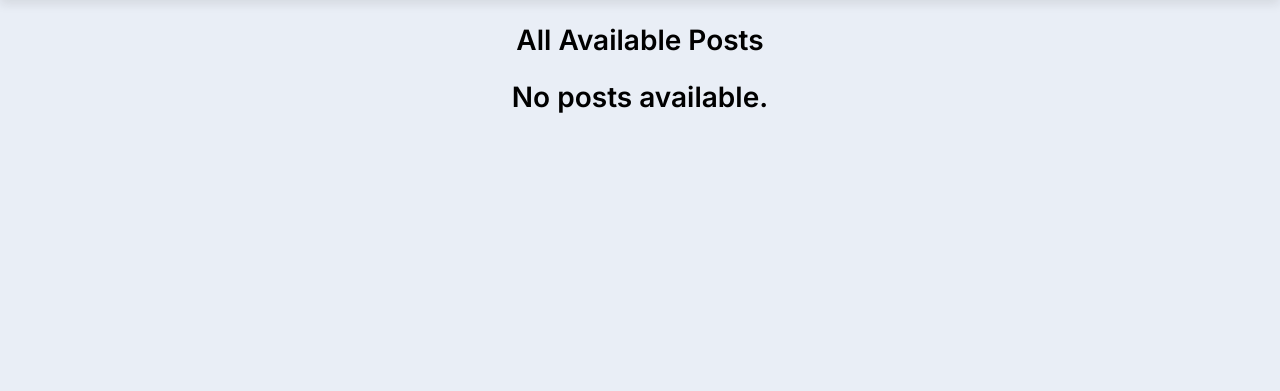
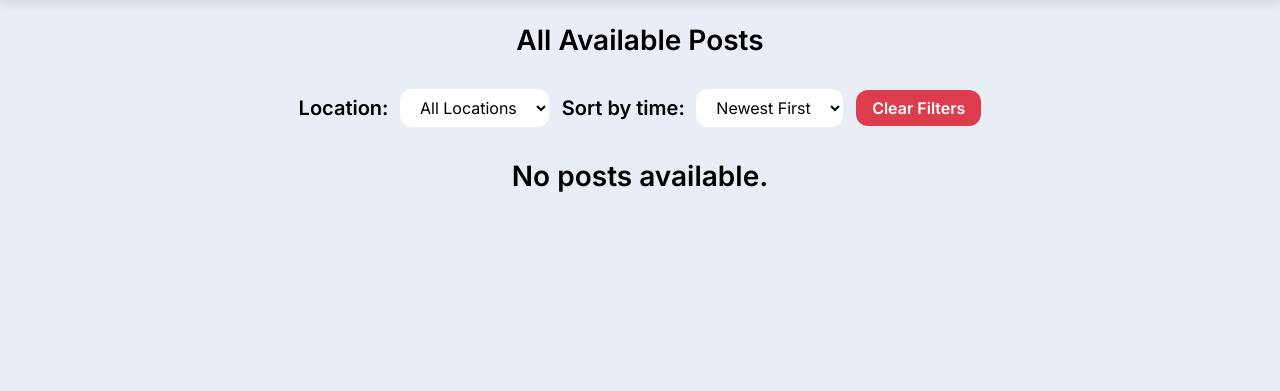
Before and after one commit to BrunoChvalkovsky/rocnikovy_projekt_lostandfound, a Django app: page / in a window 1280 px wide. Shown: the part 72-463 px from the top of the page. Run offline with Django 5.2, Linux system fonts and the light colour scheme; the visitor is signed in with stand-in values (Sample User, id 1); data that the repository does not hold is empty.

Commit message:
time and loc final, fixed css

```diff
--- a/lostandfound/templates/project/base.html
+++ b/lostandfound/templates/project/base.html
@@ -7,7 +7,6 @@
         <meta name="viewport" content="width=device-width, initial-scale=1">
 {% block title %}
 {% endblock %}
-<!--<script src="{% static 'project/js/base.js' %}"></script>-->
         <link rel="stylesheet" href="{% static 'project/css/base.css' %}">
     </head>
 {% endblock %}
--- a/lostandfound/templates/project/homepage.html
+++ b/lostandfound/templates/project/homepage.html
@@ -10,6 +10,7 @@
 {% block head %}
     {{ block.super }}
     <link rel="stylesheet" href="{% static 'project/css/homepage.css' %}">
+    <script src="{% static 'project/js/homepage.js' %}"></script>
 {% endblock %}
 
 {% block header %}
@@ -17,7 +18,30 @@
 
 {% block main %}
     <div class="homepage">
-        <h2 class="homepage-title" >All Available Posts</h2>
+        <div class="upper-container">
+            <h2 class="homepage-title" >All Available Posts</h2>
+            <form method="GET" action="{% url 'homepage' %}" class="filter-form">
+                <div class="filter-group">
+                    <label for="location_id">Location:</label>
+                    <select class="filter-dropdown" name="location_id" id="location_id" onchange="this.form.submit()">
+                        <option value="">All Locations</option>
+                        {% for loc in locations %}
+                            <option value="{{ loc.id }}" {% if loc.id == selected_location %}selected{% endif %}>
+                                {{ loc.name }}
+                            </option>
+                        {% endfor %}
+                    </select>
+                </div>
+                <div class="filter-group">
+                    <label for="date_sort">Sort by time:</label>
+                    <select class="filter-dropdown" name="date_sort" id="date_sort" onchange="this.form.submit()">
+                        <option value="newest" {% if selected_sort == 'newest' %}selected{% endif %}>Newest First</option>
+                        <option value="oldest" {% if selected_sort == 'oldest' %}selected{% endif %}>Oldest First</option>
+                    </select>
+                </div>
+                <button type="button" class="button-reset" onclick="clearFilters()">Clear Filters</button>
+            </form>
+        </div>
         <ul>
             {% for post in posts %}
                     <div class="post-item">
@@ -25,12 +49,12 @@
                         {% if post.owner == user %}
                             <a class="owner" href="{% url 'myposts' %}">
                                 <img class="user-img" src="{% static 'project/images/user-blank.svg' %}" alt="{{ profile.name|default:'User' }}">
-                                {{ post.owner.profile.name }}
+                                <span class="owner-name">{{ post.owner.profile.name }}</span>
                             </a>
                         {% else %}
                         <a class="owner" href="{% url 'userposts' post.owner.id %}">
                             <img class="user-img" src="{% static 'project/images/user-blank.svg' %}" alt="{{ profile.name|default:'User' }}">
-                            {{ post.owner.profile.name }}
+                            <span class="owner-name">{{ post.owner.profile.name }}</span>
                         </a>
                         {% endif %}
                         <div class="location-time">
--- a/lostandfound/views.py
+++ b/lostandfound/views.py
@@ -18,11 +18,22 @@ def homepage(request):
         profile = request.user.profile
     else:
         profile = None
+    location_id = request.GET.get('location_id')
+    if location_id:
+        posts = posts.filter(location_id=location_id)
+
+    date_sort = request.GET.get('date_sort')
+    if date_sort == 'oldest':
+        posts = posts.order_by('time_found')
+    else:
+        posts = posts.order_by('-time_found')
     return render(request, 'project/homepage.html',
                 {
                         'posts': posts,
                         "profile": profile,
-                        "locations": Location.objects.all()
+                        "locations": Location.objects.all(),
+                        'selected_location': int(location_id) if location_id else None,
+                        'selected_sort': date_sort,
                   })
 
 def postdetails(request, id):
--- a/static/project/css/homepage.css
+++ b/static/project/css/homepage.css
@@ -16,7 +16,55 @@
     text-align: center;
     margin-bottom: 2vh;
 }
+.upper-container {
+    display: flex;
+    flex-direction: column;
+    align-items: center;
+    justify-content: center;
+    gap: 2vh;
+    margin-bottom: 4vh;
+}
+.filter-form {
+    font: 600 2.5vh 'Inter', sans-serif;;
+    display: flex;
+    justify-content: center;
+    align-items: center;
+    gap: 1vw;
+    background-color: transparent;
+}
 
+.filter-group {
+    display: flex;
+    align-items: center;
+    gap: 0.9vw;
+}
+.filter-dropdown {
+    font: 400 2vh 'Inter', sans-serif;
+    background-color: white;
+    border-radius: 1.5vh;
+    border: none;
+    padding: 1vh 2vh;
+    width: auto;
+    max-width: 20vh;
+
+}
+.button-reset {
+    font: 600 2vh 'Inter', sans-serif;
+    padding: 1vh 2vh;
+    border: none;
+    border-radius: 1.5vh;
+    cursor: pointer;
+    width: auto;
+    max-width: 20vh;
+    align-self: center;
+    color: white;
+    transition: background-color 0.2s, color 0.5s;
+    background-color: rgb(220, 60, 75);
+}
+.button-reset:hover {
+    background-color: rgb(183, 15, 31);
+    transition: background-color 0.2s, color 0.5s;
+}
 .post-item {
     display: grid;
     grid-template-columns: 1fr;
@@ -25,6 +73,7 @@
     box-shadow: 0 4px 10px rgba(30, 30, 30, 0.1);
     border-radius: 2.5vw;
     padding: 3vw;
+    padding-top: 0;
     margin-top: 3vh;
     margin-left: 10vw;
     margin-right: 10vw;
@@ -32,12 +81,10 @@
     cursor: pointer;
     transition: box-shadow 0.3s, transform 0.3s;
 }
-
 .post-item:hover {
     box-shadow: 0 6px 15px rgba(30, 30, 30, 0.2);
     transform: translateY(-0.5vh);
 }
-
 .owner {
     display: flex;
     flex-direction: row;
@@ -51,30 +98,36 @@
     border-radius: 2vh;
     height: 7vh;
 }
-
 .owner .user-img {
     opacity: 0.75;
     width: 5vh;
     height: 5vh;
     object-fit: cover;
-    transform: translateY(-0.6vh);
+    transform: translateY(-0.5vh);
 }
 .owner:hover {
     text-decoration: underline;
     background-color: #f0f0f0;
+}
+.owner-name {
+    padding-top: 0.2vh;
 }
 .post-header {
     display: flex;
     flex-direction: row;
     justify-content: space-between;
     align-items: center;
+    margin-top: 0;
 }
 .location-time {
     display: flex;
     flex-direction: column;
+    padding-top: 0.5vh;
+    height: 110%;
 }
 .post-location {
     margin: 0;
+    padding-top: 6vh;
 }
 .post-content {
     display: flex;
@@ -82,7 +135,9 @@
     gap: 2vh;
 }
 .post-title {
-    font: 600 3.5vh 'Inter', sans-serif;
+    display: flex;
+    justify-content: center;
+    font: 600 4vh 'Inter', sans-serif;
     margin: 0;
     color: #333333;
 }
--- /dev/null
+++ b/static/project/js/homepage.js
@@ -0,0 +1,5 @@
+function clearFilters() {
+    document.getElementById('location_id').selectedIndex = 0;
+    document.getElementById('date_sort').selectedIndex = 0;
+    document.querySelector('.filter-form').submit();
+}
```
Also changed, not shown: static/project/js/base.js (deleted).
